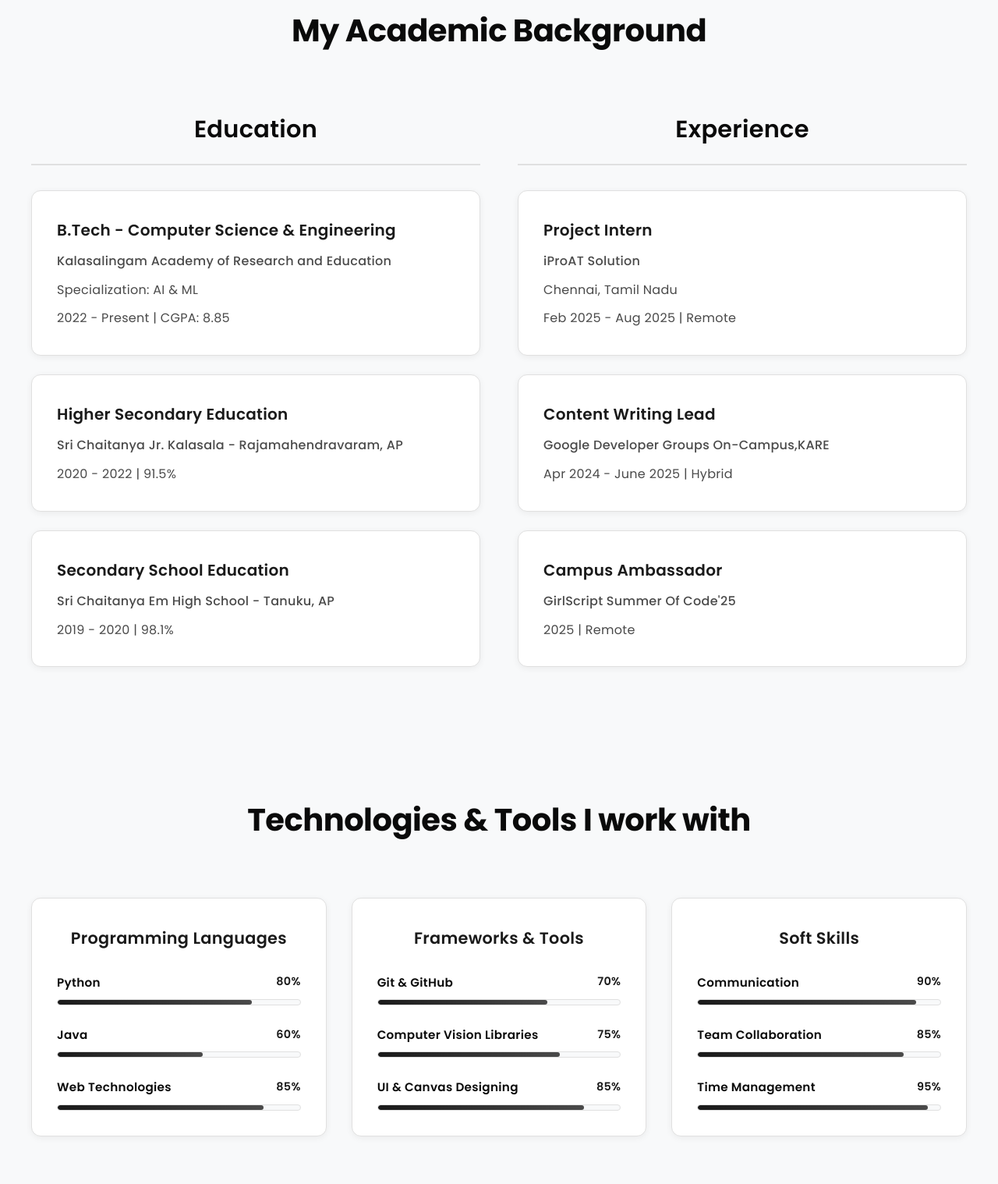
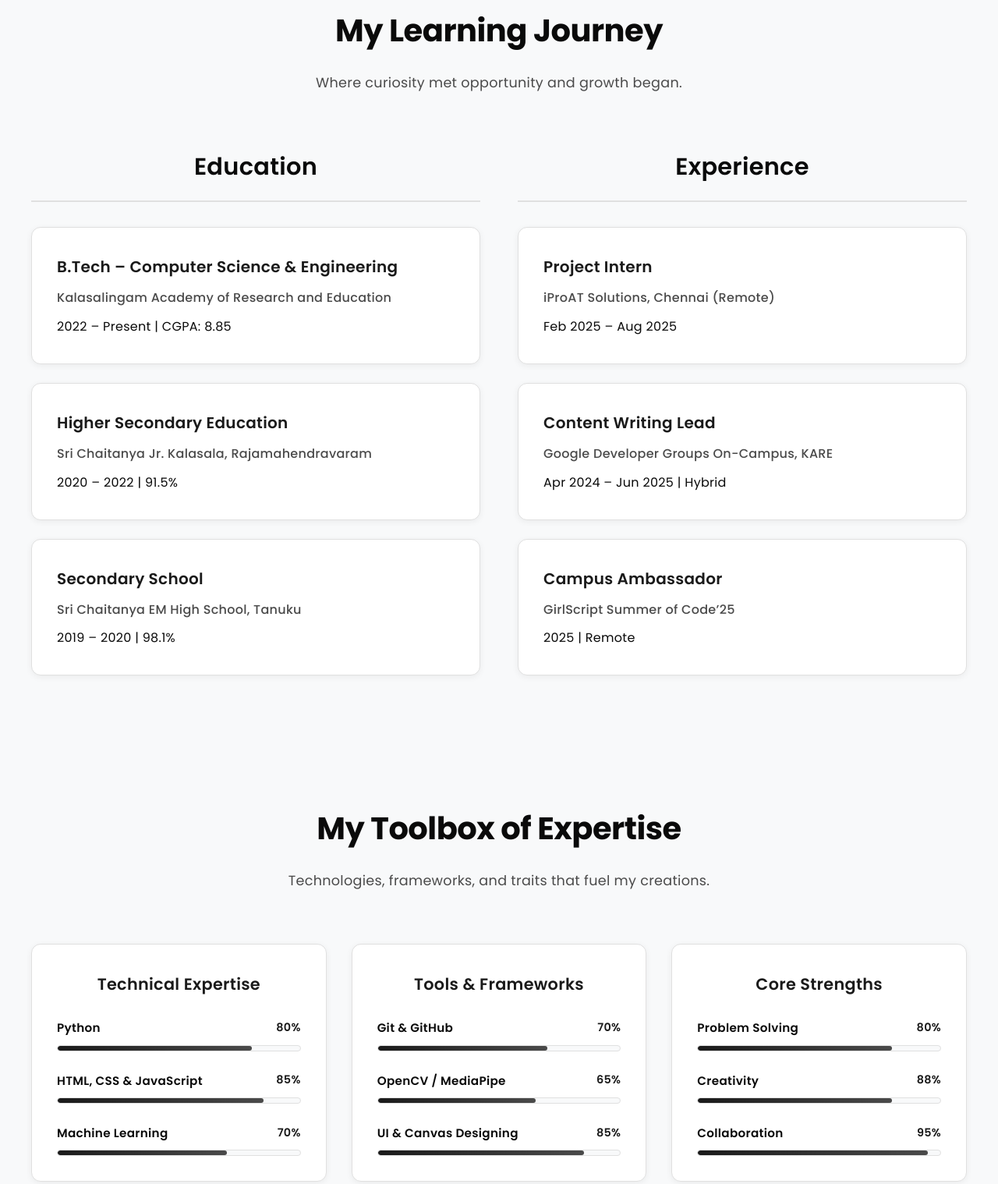
Before and after one commit to Sravanthi0907/Portfolio, a plain HTML site: page index.html in a window 1280 px wide. Shown: the part 877-2395 px from the top of the page at 78% size. Drawn offline with nearby package versions, Linux system fonts and the light colour scheme.

Commit message:
updated index.html

```diff
--- a/index.html
+++ b/index.html
@@ -755,7 +755,7 @@
             .hero-container,
             .dual-section {
                 grid-template-columns: 1fr;
-                gap: 3rem;
+                gap: 1rem;
             }
 
             .hero-content {
@@ -902,13 +902,14 @@
     <section class="hero" id="home">
         <div class="hero-container">
             <div class="hero-content">
-                <h1>UDATA SRAVANTHI</h1>
+                <h1>SRAVANTHI UDATA</h1>
                 <div class="subtitle">
                     <span class="typewriter" id="typewriter"></span>
                 </div>
-                <p>Hey there! 👋 Welcome to my little corner of the internet! 💻✨
-                    <br>I'm someone who absolutely loves turning concepts into visually stunning, user-friendly designs that create real impact.
-                    For me, technology isn't just about solving problems — it's about crafting experiences that bring a smile and a little joy along the way.</p>
+                <p>Hey there! 👋 Welcome to my creative corner of the web 💻✨
+                    <br>I’m a passionate developer who loves transforming ideas into meaningful, visually stunning, and user-friendly experiences.
+                    To me, technology isn’t just about solving problems — it’s about crafting digital stories that inspire and connect.</p>
+
                 <div class="cta-buttons">
                     <a href="UDATA SRAVANTHI RESUME.pdf" download class="btn-primary">
                         <i class="fas fa-download"></i> Download Resume
@@ -939,27 +940,27 @@
     <section id="education">
         <div class="container">
             <div class="section-header fade-in">
-                <h2>My Academic Background</h2>
+                <h2>My Learning Journey</h2>
+                <p>Where curiosity met opportunity and growth began.</p>
             </div>
             <div class="dual-section fade-in">
                 <div class="section-column">
                     <h3>Education</h3>
                     <div class="card-list">
                         <div class="info-card">
-                            <h4>B.Tech - Computer Science & Engineering</h4>
+                            <h4>B.Tech – Computer Science & Engineering</h4>
                             <p class="subtitle">Kalasalingam Academy of Research and Education</p>
-                            <p style="margin-top: 0.5rem; color: var(--text-secondary);">Specialization: AI & ML</p>
-                            <p style="margin-top: 0.5rem; color: var(--text-secondary);">2022 - Present | CGPA: 8.85</p>
+                            <p style="margin-top: 0.5rem;">2022 – Present | CGPA: 8.85</p>
                             </div>
                         <div class="info-card">
                             <h4>Higher Secondary Education</h4>
-                            <p class="subtitle">Sri Chaitanya Jr. Kalasala - Rajamahendravaram, AP</p>
-                            <p style="margin-top: 0.5rem; color: var(--text-secondary);">2020 - 2022 | 91.5%</p>
+                            <p class="subtitle">Sri Chaitanya Jr. Kalasala, Rajamahendravaram</p>
+                            <p style="margin-top: 0.5rem;">2020 – 2022 | 91.5%</p>
                             </div>
                         <div class="info-card">
-                            <h4>Secondary School Education</h4>
-                            <p class="subtitle">Sri Chaitanya Em High School - Tanuku, AP</p>
-                            <p style="margin-top: 0.5rem; color: var(--text-secondary);">2019 - 2020 | 98.1%</p>
+                            <h4>Secondary School</h4>
+                            <p class="subtitle">Sri Chaitanya EM High School, Tanuku</p>
+                            <p style="margin-top: 0.5rem;">2019 – 2020 | 98.1%</p>
                             </div>
                     </div>
                 </div>
@@ -968,19 +969,18 @@
                     <div class="card-list">
                         <div class="info-card">
                             <h4>Project Intern</h4>
-                            <p class="subtitle">iProAT Solution</p>
-                            <p style="margin-top: 0.5rem; color: var(--text-secondary);">Chennai, Tamil Nadu</p>
-                            <p style="margin-top: 0.5rem; color: var(--text-secondary);">Feb 2025 - Aug 2025 | Remote</p>
+                            <p class="subtitle">iProAT Solutions, Chennai (Remote)</p>
+                            <p>Feb 2025 – Aug 2025</p>
                             </div>
                         <div class="info-card">
                             <h4>Content Writing Lead</h4>
-                            <p class="subtitle">Google Developer Groups On-Campus,KARE</p>
-                            <p style="margin-top: 0.5rem; color: var(--text-secondary);">Apr 2024 - June 2025 | Hybrid</p>
+                            <p class="subtitle">Google Developer Groups On-Campus, KARE</p>
+                            <p>Apr 2024 – Jun 2025 | Hybrid</p>
                             </div>
                         <div class="info-card">
                             <h4>Campus Ambassador</h4>
-                            <p class="subtitle">GirlScript Summer Of Code'25</p>
-                            <p style="margin-top: 0.5rem; color: var(--text-secondary);">2025 | Remote</p>
+                            <p class="subtitle">GirlScript Summer of Code’25</p>
+                            <p>2025 | Remote</p>
                             </div>
                     </div>
                 </div>
@@ -992,11 +992,12 @@
     <section id="skills">
         <div class="container">
             <div class="section-header fade-in">
-                <h2>Technologies & Tools I work with</h2>
+                <h2>My Toolbox of Expertise</h2>
+                <p>Technologies, frameworks, and traits that fuel my creations.</p>
             </div>
             <div class="skills-grid fade-in">
                 <div class="skill-category">
-                    <h4>Programming Languages</h4>
+                    <h4>Technical Expertise</h4>
                     <div class="skill-items">
                         <div class="skill-item">
                             <div class="skill-header">
@@ -1009,26 +1010,26 @@
                         </div>
                         <div class="skill-item">
                             <div class="skill-header">
-                                <span class="skill-name">Java</span>
-                                <span class="skill-level">60%</span>
+                                <span class="skill-name">HTML, CSS & JavaScript</span>
+                                <span class="skill-level">85%</span>
                             </div>
                             <div class="skill-bar">
-                                <div class="skill-progress" data-width="60"></div>
+                                <div class="skill-progress" data-width="85"></div>
                             </div>
                         </div>
                         <div class="skill-item">
                             <div class="skill-header">
-                                <span class="skill-name">Web Technologies</span>
-                                <span class="skill-level">85%</span>
+                                <span class="skill-name">Machine Learning</span>
+                                <span class="skill-level">70%</span>
                             </div>
                             <div class="skill-bar">
-                                <div class="skill-progress" data-width="85"></div>
+                                <div class="skill-progress" data-width="70"></div>
                             </div>
                         </div>
                     </div>
                 </div>
                 <div class="skill-category">
-                    <h4>Frameworks & Tools</h4>
+                    <h4>Tools & Frameworks</h4>
                     <div class="skill-items">
                         <div class="skill-item">
                             <div class="skill-header">
@@ -1041,11 +1042,11 @@
                         </div>
                         <div class="skill-item">
                             <div class="skill-header">
-                                <span class="skill-name">Computer Vision Libraries</span>
-                                <span class="skill-level">75%</span>
+                                <span class="skill-name">OpenCV / MediaPipe</span>
+                                <span class="skill-level">65%</span>
                             </div>
                             <div class="skill-bar">
-                                <div class="skill-progress" data-width="75"></div>
+                                <div class="skill-progress" data-width="65"></div>
                             </div>
                         </div>
                         <div class="skill-item">
@@ -1060,29 +1061,29 @@
                     </div>
                 </div>
                 <div class="skill-category">
-                    <h4>Soft Skills</h4>
+                    <h4>Core Strengths</h4>
                     <div class="skill-items">
                         <div class="skill-item">
                             <div class="skill-header">
-                                <span class="skill-name">Communication</span>
-                                <span class="skill-level">90%</span>
+                                <span class="skill-name">Problem Solving</span>
+                                <span class="skill-level">80%</span>
                             </div>
                             <div class="skill-bar">
-                                <div class="skill-progress" data-width="90"></div>
+                                <div class="skill-progress" data-width="80"></div>
                             </div>
                         </div>
                         <div class="skill-item">
                             <div class="skill-header">
-                                <span class="skill-name">Team Collaboration</span>
-                                <span class="skill-level">85%</span>
+                                <span class="skill-name">Creativity</span>
+                                <span class="skill-level">88%</span>
                             </div>
                             <div class="skill-bar">
-                                <div class="skill-progress" data-width="85"></div>
+                                <div class="skill-progress" data-width="80"></div>
                             </div>
                         </div>
                         <div class="skill-item">
                             <div class="skill-header">
-                                <span class="skill-name">Time Management</span>
+                                <span class="skill-name">Collaboration</span>
                                 <span class="skill-level">95%</span>
                             </div>
                             <div class="skill-bar">
@@ -1099,7 +1100,8 @@
     <section id="projects">
         <div class="container">
             <div class="section-header fade-in">
-                <h2>Featured Works & Innovations</h2>
+                <h2>Innovations & Creations</h2>
+                <p>A glimpse into my projects that blend logic, design, and purpose.</p>
             </div>
             <div class="slider-section fade-in">
                 <div class="slider-container">
@@ -1166,7 +1168,8 @@
     <section id="certificates">
         <div class="container">
             <div class="section-header fade-in">
-                <h2>Professional Certifications</h2>
+                <h2>Certifications & Credentials</h2>
+                <p>Milestones that shaped my learning path and professional growth.</p>
             </div>
             <div class="slider-section fade-in">
                 <div class="slider-container">
@@ -1252,7 +1255,8 @@
     <section id="achievements">
         <div class="container">
             <div class="section-header fade-in">
-                <h2>Recognition and Awards</h2>
+                <h2>Moments of Pride</h2>
+                <p>Recognitions that remind me how far I’ve come — and how much more awaits.</p>
             </div>
             <div class="slider-section fade-in">
                 <div class="slider-container">
@@ -1321,7 +1325,8 @@
     <section id="contact">
         <div class="container">
             <div class="section-header fade-in">
-                <h2>Get in Touch</h2>
+                <h2>Let’s Create Something Amazing Together!</h2>
+                <p>I’d love to collaborate or chat about exciting opportunities. Drop me a message below</p>
             </div>
             <div class="contact-form fade-in">
                 <form id="contactForm">
@@ -1351,8 +1356,8 @@
     <div class="modal" id="modal">
         <div class="modal-content">
             <div class="modal-icon"><i class="fas fa-check-circle"></i></div>
-            <h3>Message Sent!</h3>
-            <p>Thanks for reaching out. I'll reply soon</p>
+            <h3>Message Sent Successfully!</h3>
+            <p>Thank you for reaching out — I’ll get back to you soon</p>
             <button class="modal-btn" id="closeModal">Close</button>
         </div>
     </div>
```
Lines whose indentation alone changed are shown as unchanged.
